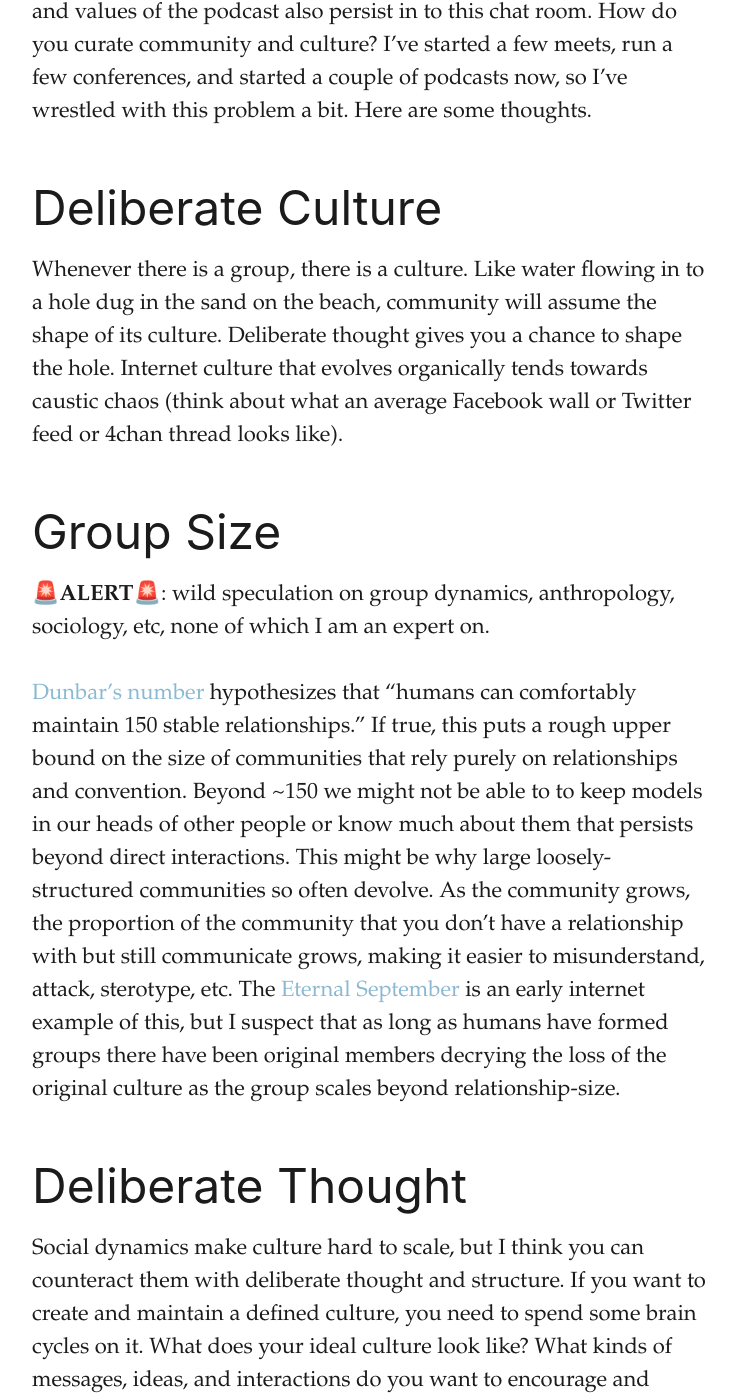
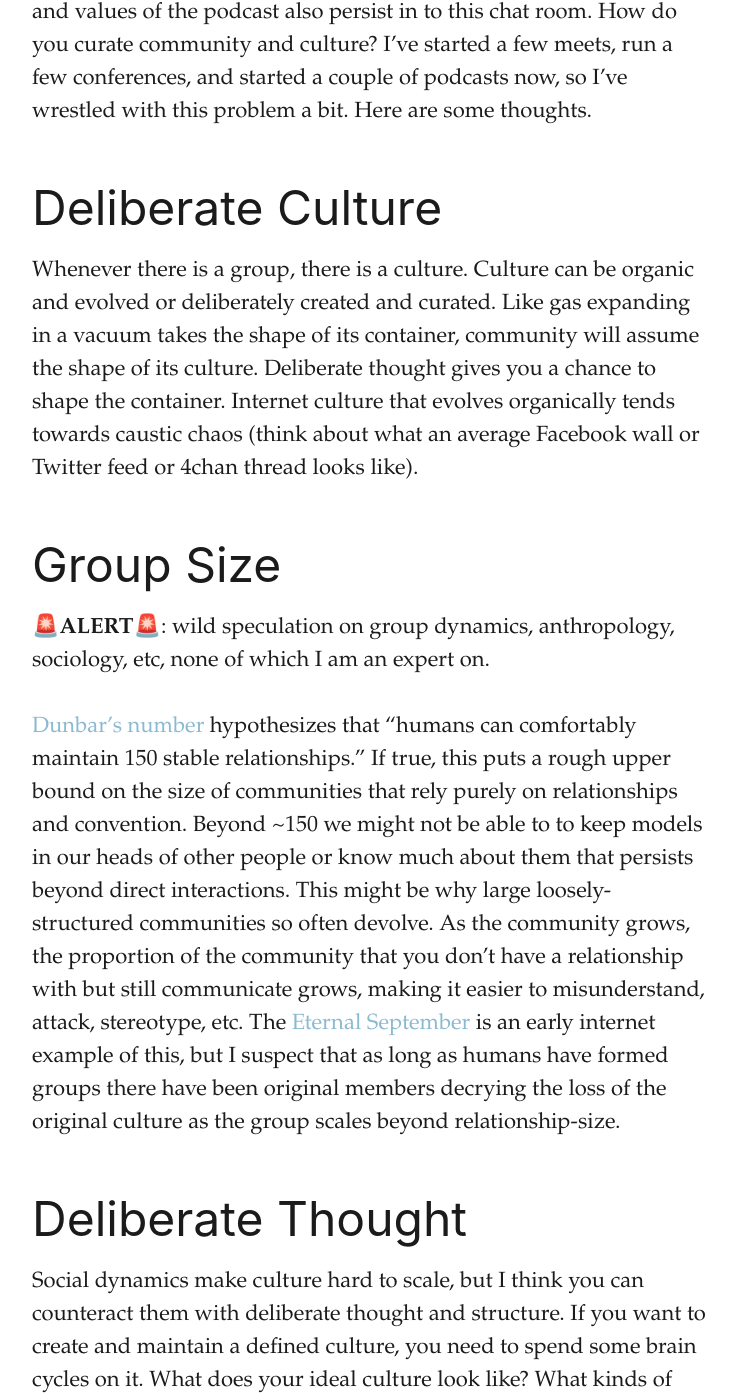
Before and after one commit to jergason/blorg, a Jekyll site: the page built from _posts/2019-08-14-curating-community-and-culture.md, in a window 1280 px wide and 1400 px high, scrolled down 565 px. Shown: the whole window, without its empty margins (268-1004 px from the left). Built offline with Jekyll 4.4.1, drawn with Linux system fonts in a browser that asks for light colours; Markdown is read by kramdown in place of the engine named in the settings; some of the changed text lies outside the part shown.

Commit message:
Fix spelling errors, tweak metaphor on shaping culture

```diff
--- a/_posts/2019-08-14-curating-community-and-culture.md
+++ b/_posts/2019-08-14-curating-community-and-culture.md
@@ -10,13 +10,13 @@ I co-host a podcast, [Soft Skills Engineering](https://softskills.audio/), with
 
 ## Deliberate Culture
 
-Whenever there is a group, there is a culture. Like water flowing in to a hole dug in the sand on the beach, community will assume the shape of its culture. Deliberate thought gives you a chance to shape the hole. Internet culture that evolves organically tends towards caustic chaos (think about what an average Facebook wall or Twitter feed or 4chan thread looks like).
+Whenever there is a group, there is a culture. Culture can be organic and evolved or deliberately created and curated. Like gas expanding in a vacuum takes the shape of its container, community will assume the shape of its culture. Deliberate thought gives you a chance to shape the container. Internet culture that evolves organically tends towards caustic chaos (think about what an average Facebook wall or Twitter feed or 4chan thread looks like).
 
 ## Group Size
 
 **🚨ALERT🚨**: wild speculation on group dynamics, anthropology, sociology, etc, none of which I am an expert on.
 
-[Dunbar's number](https://en.m.wikipedia.org/wiki/Dunbar%27s_number) hypothesizes that "humans can comfortably maintain 150 stable relationships." If true, this puts a rough upper bound on the size of communities that rely purely on relationships and convention. Beyond ~150 we might not be able to to keep models in our heads of other people or know much about them that persists beyond direct interactions. This might be why large loosely-structured communities so often devolve. As the community grows, the proportion of the community that you don't have a relationship with but still communicate grows, making it easier to misunderstand, attack, sterotype, etc. The [Eternal September](https://en.m.wikipedia.org/wiki/Eternal_September) is an early internet example of this, but I suspect that as long as humans have formed groups there have been original members decrying the loss of the original culture as the group scales beyond relationship-size.
+[Dunbar's number](https://en.m.wikipedia.org/wiki/Dunbar%27s_number) hypothesizes that "humans can comfortably maintain 150 stable relationships." If true, this puts a rough upper bound on the size of communities that rely purely on relationships and convention. Beyond ~150 we might not be able to to keep models in our heads of other people or know much about them that persists beyond direct interactions. This might be why large loosely-structured communities so often devolve. As the community grows, the proportion of the community that you don't have a relationship with but still communicate grows, making it easier to misunderstand, attack, stereotype, etc. The [Eternal September](https://en.m.wikipedia.org/wiki/Eternal_September) is an early internet example of this, but I suspect that as long as humans have formed groups there have been original members decrying the loss of the original culture as the group scales beyond relationship-size.
 
 ## Deliberate Thought
 
@@ -32,7 +32,7 @@ I made [https://softskills.audio/slack](https://softskills.audio/slack) with som
 
 ## Action
 
-After thinking and writing things down, act to make it stick. Curated culture requires deliberate action to encourage or discourage certain behaviors and establish structure for interactions.
+After thinking and writing things down, act to make it stick. Curated culture requires deliberate action to encourage or discourage certain behaviors and establish structure for interactions. Sometimes curation means clarifying rejecting behavior that doesn't fit the culture.
 
 Within the first few weeks of setting up the chat room there was a relatively minor disagreement. It got a bit heated. I was torn between talking it out privately or addressing it in the main channel where it happened. Publicly call-outs are less comfortable and potentially embarrass the recipient. Eventually I decided re-enforcing expectations publicly was important enough to kindly address what happened. I replied with the following message in the thread:
 
```
